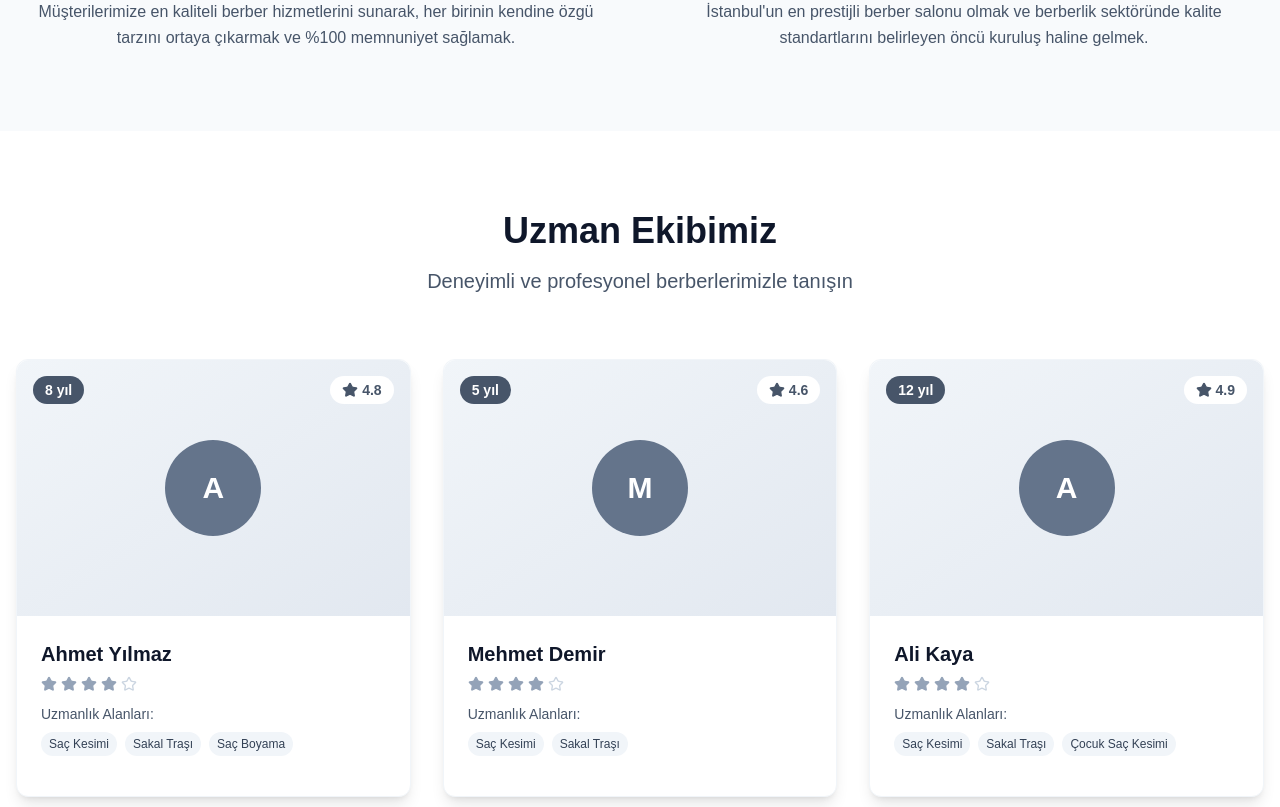
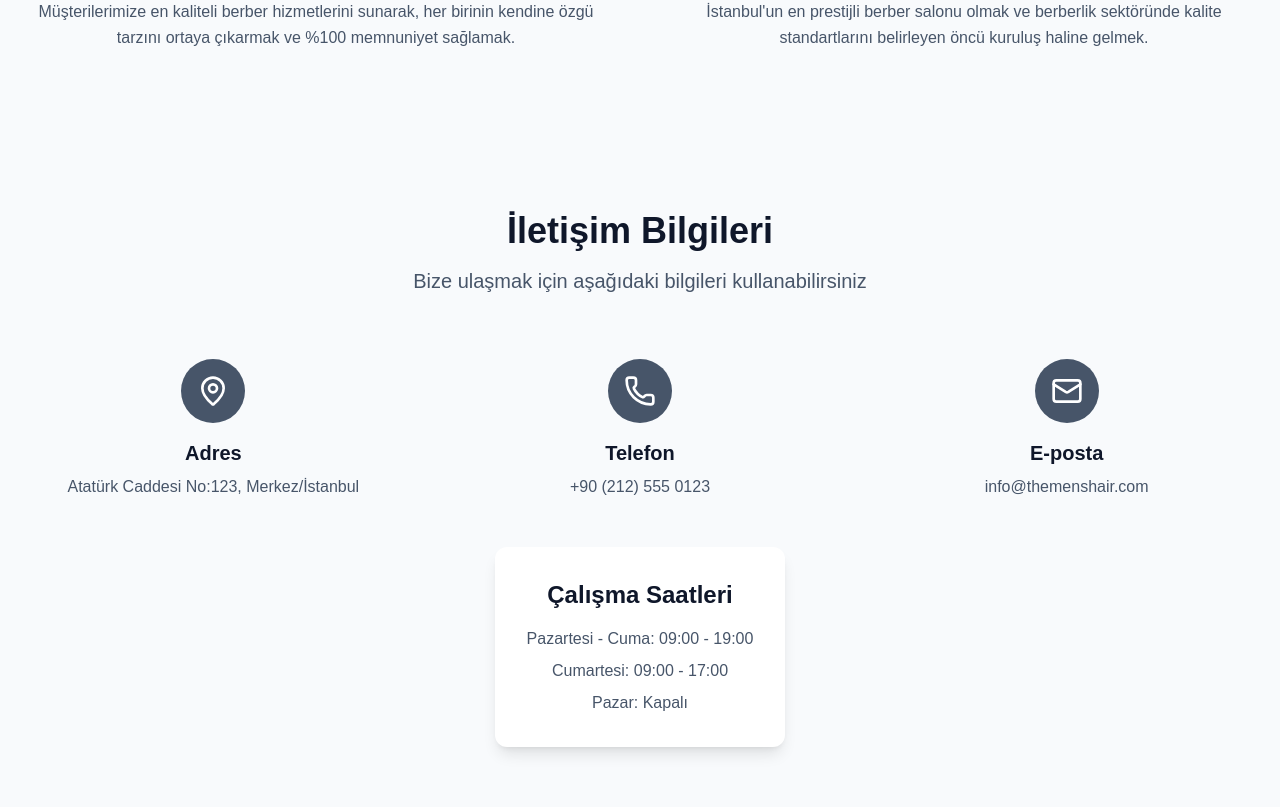
Before and after one commit to Tuksal-Software/barber, a Next.js app: page /hakkimizda in a window 1280 px wide. Shown: the part 1193-2000 px from the top of the page. Built offline with nearby package versions, Linux system fonts and the light colour scheme.

Commit message:
refactor(about): remove team section

```diff
--- a/src/app/(public)/hakkimizda/page.tsx
+++ b/src/app/(public)/hakkimizda/page.tsx
@@ -1,5 +1,5 @@
-import { mockSiteSettings, mockBarbers } from '@/lib/mock-data'
-import { Award, Users, Clock, Star, MapPin, Phone, Mail } from 'lucide-react'
+import { mockSiteSettings } from '@/lib/mock-data'
+import { Users, Star, MapPin, Phone, Mail } from 'lucide-react'
 import Image from 'next/image'
 
 export default function HakkimizdaPage() {
@@ -91,79 +91,6 @@ export default function HakkimizdaPage() {
         </div>
       </section>
 
-      {/* Ekip */}
-      <section className="py-20 bg-white">
-        <div className="container mx-auto px-4">
-          <div className="text-center mb-16">
-            <h2 className="text-3xl lg:text-4xl font-bold text-slate-900 mb-4">
-              Uzman Ekibimiz
-            </h2>
-            <p className="text-xl text-slate-600 max-w-2xl mx-auto">
-              Deneyimli ve profesyonel berberlerimizle tanışın
-            </p>
-          </div>
-
-          <div className="grid grid-cols-1 md:grid-cols-2 lg:grid-cols-3 gap-8">
-            {mockBarbers.map((barber) => (
-              <div
-                key={barber.id}
-                className="bg-white rounded-xl shadow-lg hover:shadow-xl transition-all duration-300 transform hover:-translate-y-2 border border-slate-100"
-              >
-                <div className="relative h-64 bg-gradient-to-br from-slate-100 to-slate-200 rounded-t-xl flex items-center justify-center">
-                  <div className="w-24 h-24 bg-slate-500 rounded-full flex items-center justify-center">
-                    <span className="text-white text-3xl font-bold">
-                      {barber.name.charAt(0)}
-                    </span>
-                  </div>
-
-                  <div className="absolute top-4 left-4 bg-slate-600 text-white px-3 py-1 rounded-full text-sm font-semibold">
-                    {barber.experience} yıl
-                  </div>
-
-                  <div className="absolute top-4 right-4 bg-white text-slate-600 px-3 py-1 rounded-full text-sm font-semibold flex items-center space-x-1">
-                    <Star className="w-4 h-4 fill-current" />
-                    <span>{barber.rating}</span>
-                  </div>
-                </div>
-
-                <div className="p-6">
-                  <h3 className="text-xl font-bold text-slate-900 mb-2">
-                    {barber.name}
-                  </h3>
-
-                  <div className="flex items-center space-x-1 mb-3">
-                    {[...Array(5)].map((_, i) => (
-                      <Star
-                        key={i}
-                        className={`w-4 h-4 ${
-                          i < Math.floor(barber.rating)
-                            ? 'text-slate-400 fill-current'
-                            : 'text-slate-300'
-                        }`}
-                      />
-                    ))}
-                  </div>
-
-                  <div className="mb-4">
-                    <p className="text-sm text-slate-600 mb-2">Uzmanlık Alanları:</p>
-                    <div className="flex flex-wrap gap-2">
-                      {barber.specialties.split(', ').slice(0, 3).map((specialty, index) => (
-                        <span
-                          key={index}
-                          className="bg-slate-100 text-slate-700 px-2 py-1 rounded-full text-xs font-medium"
-                        >
-                          {specialty}
-                        </span>
-                      ))}
-                    </div>
-                  </div>
-                </div>
-              </div>
-            ))}
-          </div>
-        </div>
-      </section>
-
       {/* İletişim Bilgileri */}
       <section className="py-20 bg-slate-50">
         <div className="container mx-auto px-4">
```
